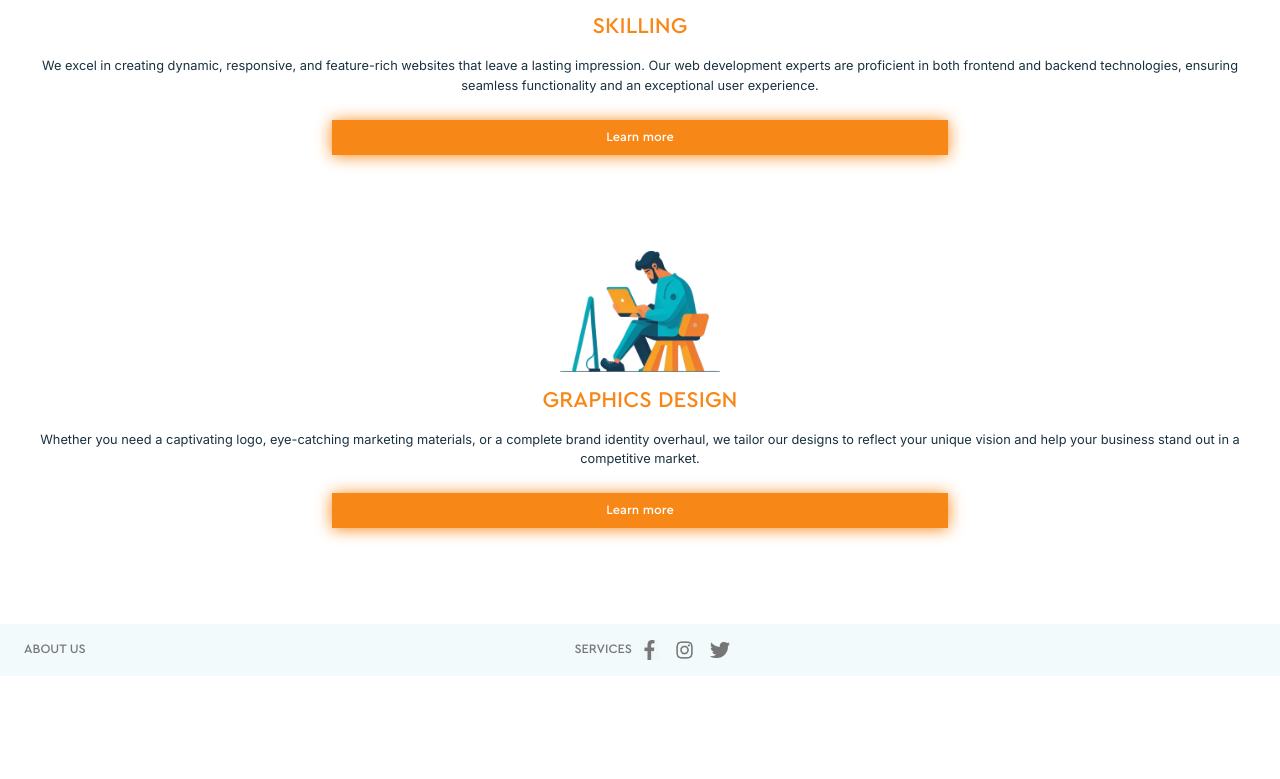
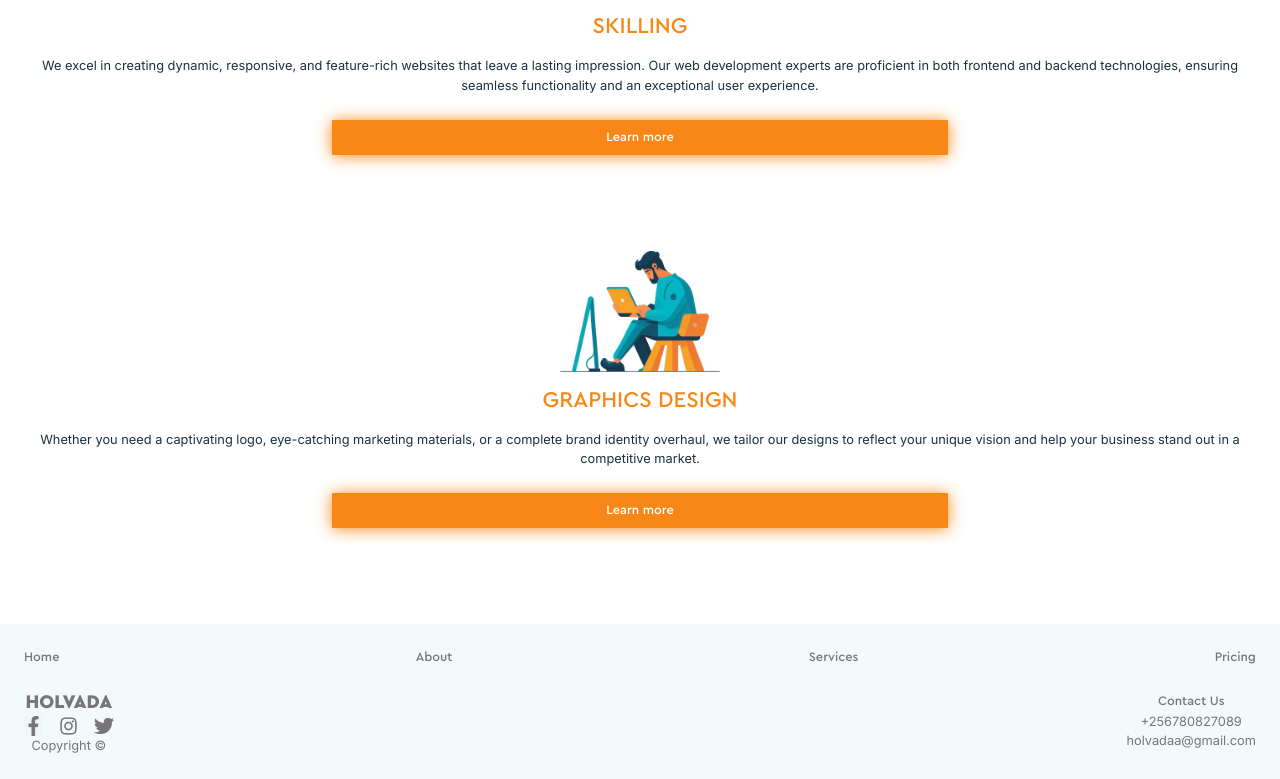
Before and after one commit to AnzoBenjamin/Holvada-v2, a React (Vite) app in the folder frontend/: page / in a window 1280 px wide. Shown: the part 1838-2617 px from the top of the page. Before the commit the page ends 2514 px from the top, so only its background shows below. Built offline with nearby package versions, Linux system fonts and the light colour scheme.

Commit message:
Finishing up the main section

```diff
--- a/frontend/src/components/Footer/Footer.module.scss
+++ b/frontend/src/components/Footer/Footer.module.scss
@@ -4,16 +4,26 @@
     background-color: $color-grey-light;
     color: $color-grey;
     margin-top: 6rem;
-    padding: 1rem;
+    padding: 1.5rem;
     display: grid;
     justify-content: space-between;
+    grid-template-areas: "link link"
+                        "text contact";
     align-items: center;
-    grid-template-columns: 1fr 1fr;
     font-size: .8rem;
+    gap: 1.25rem;
+    text-align: center;
+
     &__link-container{
         display: flex;
         justify-content: space-between;
-        padding-inline: .5rem;
+        grid-area: link;
+    }
+    &__text-content{
+        grid-area: text;
+    }
+    &__contact-info{
+        grid-area: contact;
     }
     &__icon-container{
         display: flex;
@@ -24,6 +34,10 @@
         height: 1.2rem;
     }
     &-copyright{
-      display: none;
     }
+    &__header{
+    font-family: "Cera-heavy", sans-serif;
+    text-transform: uppercase;
+    font-size: 1.2rem;
 }
+}
--- a/frontend/src/components/Footer/Footer.tsx
+++ b/frontend/src/components/Footer/Footer.tsx
@@ -3,16 +3,42 @@ const Footer = () => {
   return (
     <footer className={classes.footer}>
       <div className={classes["footer__link-container"]}>
-        <a href="">ABOUT US</a>
-        <a href="">SERVICES</a>
+        <a href="">Home</a>
+        <a href="">About</a>
+        <a href="">Services</a>
+        <a href="">Pricing</a>
       </div>
-      <div className={classes["footer__icon-container"]}>
-        <a href="#"><img src="/facebook.webp" alt="" className={classes["footer-icon"]}/></a>
-        <a href="#"><img src="/instagram.webp" alt=""  className={classes["footer-icon"]}/></a>
-        <a href="#"><img src="/twitter.webp" alt=""  className={classes["footer-icon"]}/></a>
+      <div className={classes["footer__text-content"]}>
+        <h2 className={classes["footer__header"]}>Holvada</h2>
+        <div className={classes["footer__icon-container"]}>
+          <a href="#">
+            <img
+              src="/facebook.webp"
+              alt=""
+              className={classes["footer-icon"]}
+            />
+          </a>
+          <a href="#">
+            <img
+              src="/instagram.webp"
+              alt=""
+              className={classes["footer-icon"]}
+            />
+          </a>
+          <a href="#">
+            <img
+              src="/twitter.webp"
+              alt=""
+              className={classes["footer-icon"]}
+            />
+          </a>
+        </div>
+        <p className={classes["footer-copyright"]}>Copyright &copy;</p>
       </div>
-      <div>
-        <p className={classes["footer-copyright"]}>Copyright &copy;</p>
+      <div className={classes["footer__contact-info"]}>
+        <h3>Contact Us</h3>
+        <p>+256780827089</p>
+        <p>holvadaa@gmail.com</p>
       </div>
     </footer>
   );
--- a/frontend/src/components/Header/Hero.module.scss
+++ b/frontend/src/components/Header/Hero.module.scss
@@ -4,6 +4,8 @@
     text-align: center;
     display: grid;
     margin-top: 3.5rem;
+    width: 100%;
+
     &-img{
         width: 15rem;
         margin-inline: auto;
--- a/frontend/src/scss/utils/_helpers.module.scss
+++ b/frontend/src/scss/utils/_helpers.module.scss
@@ -14,7 +14,7 @@
 .heading-primary{
     color: $color-secondary;
     line-height: 1.2;
-    font-size: $fs-600;
+    font-size: $fs-700;
 }
 .heading-primary, .heading-secondary{
     font-family: 'Cera-bold', sans-serif;
```
